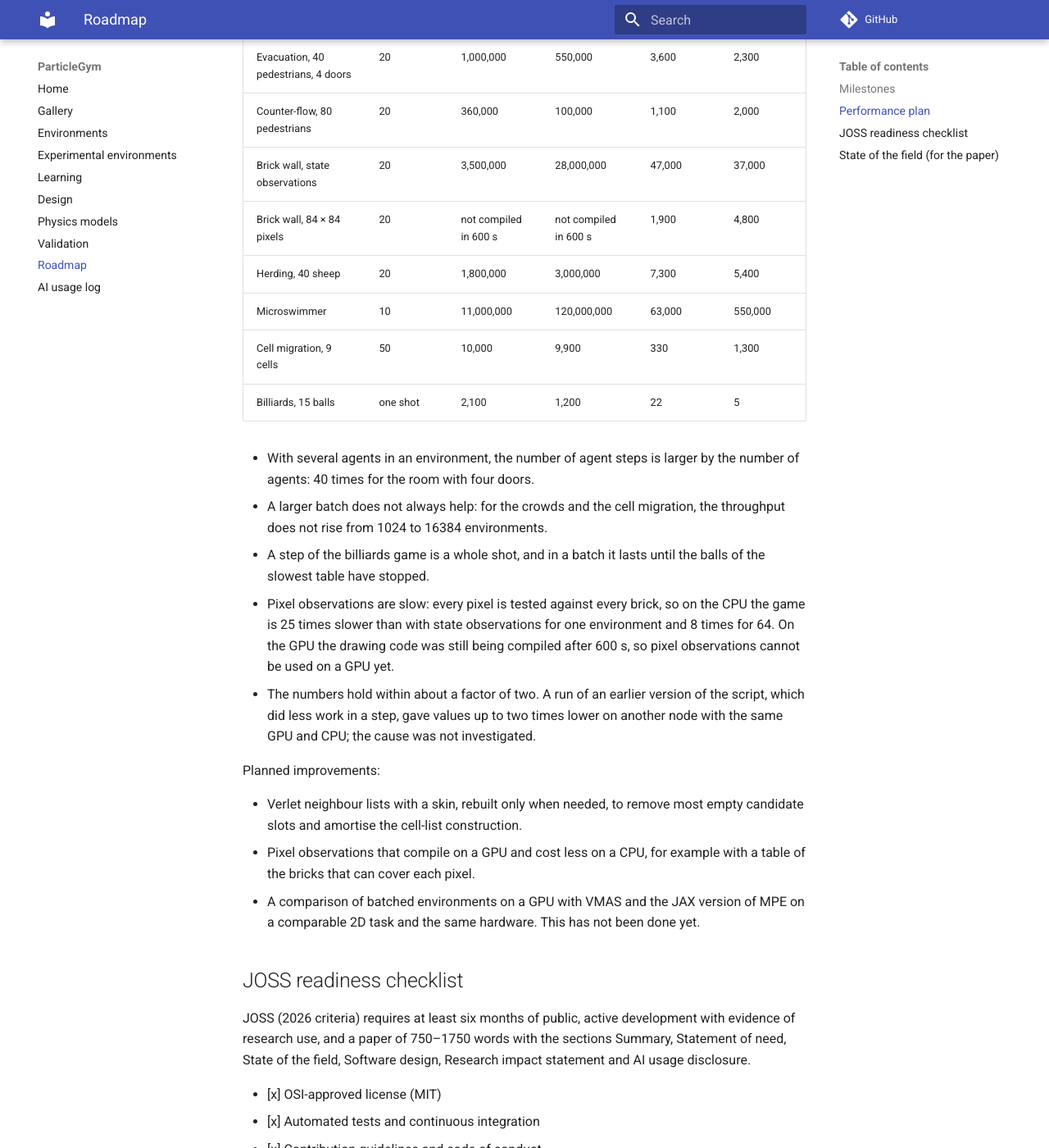
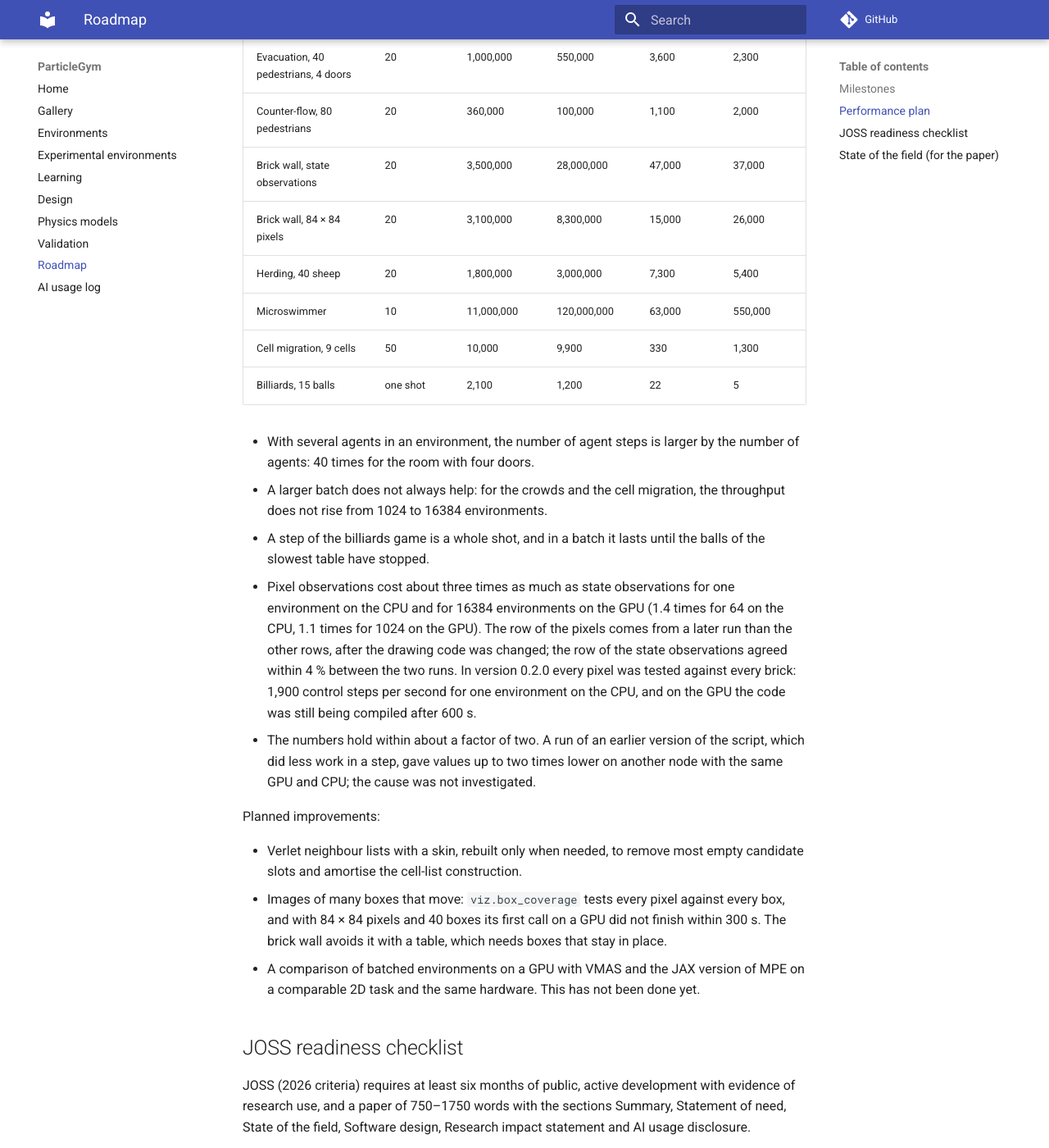
Before and after one commit to ZhaojieC/particlegym, an MkDocs documentation site: the page built from docs/roadmap.md, in a window 1280 px wide and 1400 px high, scrolled down 2163 px. Shown: the whole window at 82% size. Built offline with MkDocs 1.6.1 and Material for MkDocs 9.7.7, drawn with Linux system fonts in a browser that asks for light colours; comment, search, counter and statistics services are not loaded.

Commit message:
Record the pixel observations on a GPU after the change of the drawing code
With the table of the bricks, the image of the brick wall compiles on an
NVIDIA L40S GPU in 0.1 s; with the code of version 0.2.0 it was stopped
after 300 s. The table of the roadmap, the page of the experimental
environments, the changelog and `benchmarks/bench_envs.txt` have the new
numbers of the brick wall. `viz.box_coverage` for 40 boxes still did not
finish its first call on the GPU within 300 s; its docstring and the
roadmap say so.

Co-Authored-By: Claude Opus 5.5 <noreply@anthropic.com>
Claude-Session: https://claude.ai/code/session_01KhunX6W2pr2ytFqDQiSrPW

```diff
--- a/docs/roadmap.md
+++ b/docs/roadmap.md
@@ -72,7 +72,7 @@ computation of the observations.
 | Evacuation, 40 pedestrians, 4 doors | 20 | 1,000,000 | 550,000 | 3,600 | 2,300 |
 | Counter-flow, 80 pedestrians | 20 | 360,000 | 100,000 | 1,100 | 2,000 |
 | Brick wall, state observations | 20 | 3,500,000 | 28,000,000 | 47,000 | 37,000 |
-| Brick wall, 84 × 84 pixels | 20 | not compiled in 600 s | not compiled in 600 s | 1,900 | 4,800 |
+| Brick wall, 84 × 84 pixels | 20 | 3,100,000 | 8,300,000 | 15,000 | 26,000 |
 | Herding, 40 sheep | 20 | 1,800,000 | 3,000,000 | 7,300 | 5,400 |
 | Microswimmer | 10 | 11,000,000 | 120,000,000 | 63,000 | 550,000 |
 | Cell migration, 9 cells | 50 | 10,000 | 9,900 | 330 | 1,300 |
@@ -84,10 +84,14 @@ computation of the observations.
   migration, the throughput does not rise from 1024 to 16384 environments.
 - A step of the billiards game is a whole shot, and in a batch it lasts until
   the balls of the slowest table have stopped.
-- Pixel observations are slow: every pixel is tested against every brick, so
-  on the CPU the game is 25 times slower than with state observations for one
-  environment and 8 times for 64. On the GPU the drawing code was still being
-  compiled after 600 s, so pixel observations cannot be used on a GPU yet.
+- Pixel observations cost about three times as much as state observations
+  for one environment on the CPU and for 16384 environments on the GPU (1.4
+  times for 64 on the CPU, 1.1 times for 1024 on the GPU). The row of the
+  pixels comes from a later run than the other rows, after the drawing code
+  was changed; the row of the state observations agreed within 4 % between
+  the two runs. In version 0.2.0 every pixel was tested against every
+  brick: 1,900 control steps per second for one environment on the CPU, and
+  on the GPU the code was still being compiled after 600 s.
 - The numbers hold within about a factor of two. A run of an earlier version
   of the script, which did less work in a step, gave values up to two times
   lower on another node with the same GPU and CPU; the cause was not
@@ -97,8 +101,10 @@ Planned improvements:
 
 - Verlet neighbour lists with a skin, rebuilt only when needed, to remove most
   empty candidate slots and amortise the cell-list construction.
-- Pixel observations that compile on a GPU and cost less on a CPU, for
-  example with a table of the bricks that can cover each pixel.
+- Images of many boxes that move: `viz.box_coverage` tests every pixel
+  against every box, and with 84 × 84 pixels and 40 boxes its first call on
+  a GPU did not finish within 300 s. The brick wall avoids it with a table,
+  which needs boxes that stay in place.
 - A comparison of batched environments on a GPU with VMAS and the JAX
   version of MPE on a comparable 2D task and the same hardware. This has not
   been done yet.
```
Also changed, not shown: CHANGELOG.md (+15 -0 lines), docs/ai-usage.md (+1 -0 lines), docs/environments.md (+3 -1 lines), docs/experimental.md (+4 -4 lines), 2 other files.
